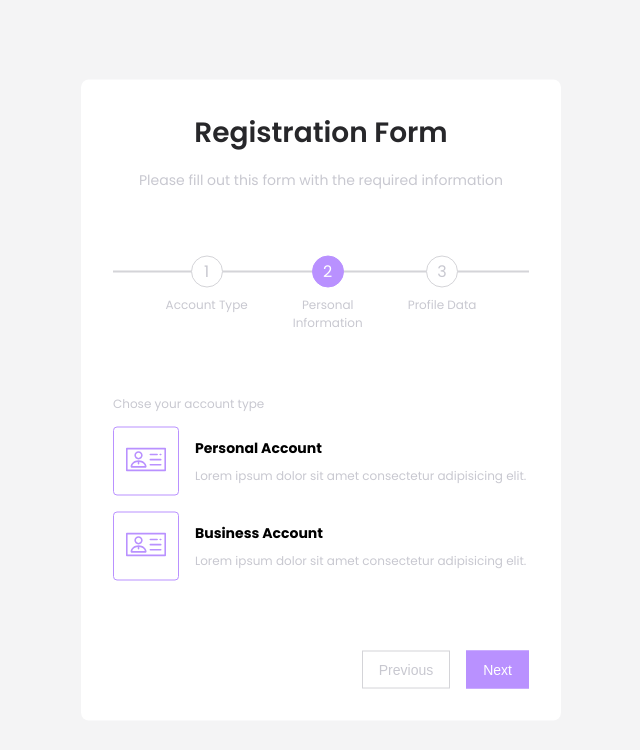
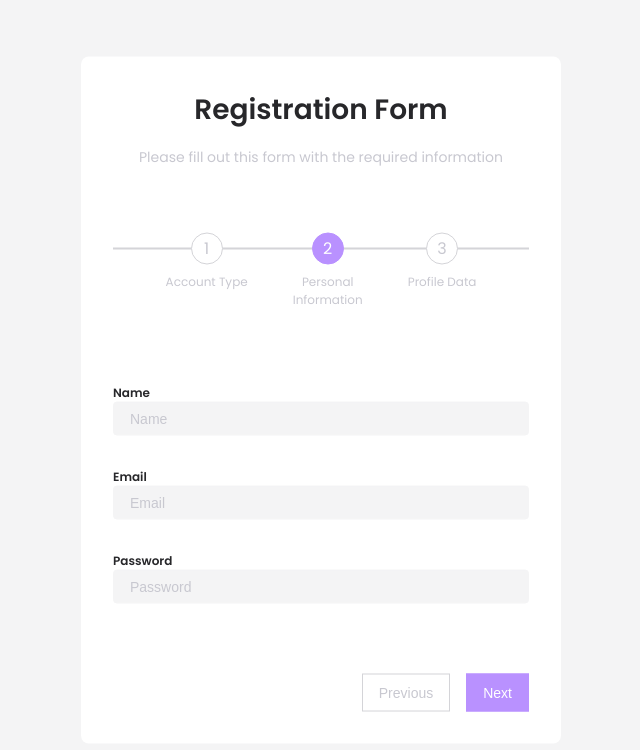
Before and after one commit to HukovaNastya/Multi-Step-Form, a React (Vite) app: page / in a window 1280 px wide. Both pictures are taken after a click on the button "Next". Shown: the top 750 px of the page, without its empty margins (319-959 px from the left). Built offline with nearby package versions, Linux system fonts and the light colour scheme.

Commit message:
added-vuew-for-the-second-and-third0screen

```diff
--- a/src/components/AccountOption/AccountOption.tsx
+++ b/src/components/AccountOption/AccountOption.tsx
@@ -8,7 +8,6 @@ interface AccountOptionProps {
     title?:string;
     text?:string;
 }
-
 
 const AccountOption:React.FC<AccountOptionProps> = ({title, text}) => {
     return (
--- /dev/null
+++ b/src/components/Label/Label.tsx
@@ -0,0 +1,16 @@
+import React, {type ReactNode} from "react";
+
+interface LabelProps {
+    htmlFor?:any;
+    className?:string;
+    children?:ReactNode
+}
+
+
+const Label:React.FC<LabelProps> =({ htmlFor,className, ...props }) => {
+    return(
+        <label htmlFor={htmlFor} {...props}/>
+    )
+}
+
+export default Label;
--- /dev/null
+++ b/src/components/RegistrationFormContent/ContentForSecondStep.tsx
@@ -0,0 +1,33 @@
+import RegistrationFormInput from "../RegistrationFormInput/RegistrationFormInput.tsx";
+
+
+const ContentForSecondStep = () => {
+    return (
+        <div className='content-wrapper'>
+            <RegistrationFormInput
+                titleText='Name'
+                htmlFor='name'
+                innerRef={null}
+                id={1}
+                inputType='text'
+                placeholder='Name'
+            />
+            <RegistrationFormInput
+                titleText='Email'
+                htmlFor='email'
+                innerRef={null}
+                id={2}
+                inputType='email'
+                placeholder='Email'/>
+            <RegistrationFormInput
+                titleText='Password'
+                htmlFor='password'
+                innerRef={null}
+                id={3}
+                inputType='password'
+                placeholder='Password'/>
+        </div>
+    )
+}
+
+export default ContentForSecondStep;
--- /dev/null
+++ b/src/components/RegistrationFormContent/ContentForThirdStep.tsx
@@ -0,0 +1,32 @@
+import RegistrationFormInput from "../RegistrationFormInput/RegistrationFormInput.tsx";
+
+const ContentForThirdStep= () => {
+    return (
+        <div className='content-wrapper'>
+            <RegistrationFormInput
+                titleText='Age'
+                htmlFor='age'
+                innerRef={null}
+                id={3}
+                inputType='number'
+                placeholder='Age'
+            />
+            <RegistrationFormInput
+                titleText='Area of interest'
+                htmlFor='interest'
+                innerRef={null}
+                id={4}
+                inputType='interest'
+                placeholder='Area of interest'/>
+            <RegistrationFormInput
+                titleText='Bio / Description'
+                htmlFor='description'
+                innerRef={null}
+                id={5}
+                inputType='type'
+                placeholder='Bio / Description'/>
+        </div>
+    )
+}
+
+export default ContentForThirdStep;
--- a/src/components/RegistrationFormContent/RegistrationFormContent.css
+++ b/src/components/RegistrationFormContent/RegistrationFormContent.css
@@ -40,3 +40,11 @@
 .form-account-options .account-option-wrapper + .account-option-wrapper{
     padding-top: 16px;
 }
+
+.content-wrapper {
+    padding-top: 60px;
+}
+
+.content-wrapper .registration-form-input-wrapper + .registration-form-input-wrapper {
+    padding-top: 32px;
+}
--- a/src/components/RegistrationFormContent/index.tsx
+++ b/src/components/RegistrationFormContent/index.tsx
@@ -3,6 +3,8 @@ import ContentForFirstStep from "./ContentForFirstStep.tsx";
 import {useMemo, useState} from "react";
 import './RegistrationFormContent.css';
 import Button from "../Button/Button.tsx";
+import ContentForSecondStep from "./ContentForSecondStep.tsx";
+import ContentForThirdStep from "./ContentForThirdStep.tsx";
 
 const RegistrationFormContent = () => {
     const steps = useMemo(() => {
@@ -36,7 +38,9 @@ const RegistrationFormContent = () => {
                     current={step}
                 />
             </div>
-            <ContentForFirstStep/>
+            {
+                step === 0 ?  <ContentForFirstStep/> : step === 1 ? <ContentForSecondStep/> : <ContentForThirdStep/>
+            }
             <div className='form-buttons d-flex justify-end'>
                 <div>
                     <Button
--- /dev/null
+++ b/src/components/RegistrationFormInput/RegistrationFormInput.css
@@ -0,0 +1,18 @@
+.registration-form-input label + input {
+    margin-top: 10px;
+}
+
+.registration-form-input {
+    padding: 8px 16px;
+    border-radius: 4px;
+    border: 1px solid #F4F4F5;
+    background: #F4F4F5;
+    outline: none;
+    color: #C8C8D0;
+    font-weight: 400;
+}
+
+.registration-form-input::placeholder {
+    color: #C8C8D0;
+    opacity: 1;
+}
--- /dev/null
+++ b/src/components/RegistrationFormInput/RegistrationFormInput.tsx
@@ -0,0 +1,38 @@
+import Label from "../Label/Label.tsx";
+import Typography from "../Typography/Typography.tsx";
+import "./RegistrationFormInput.css";
+import TextField from "../TextField/TextField.tsx";
+import React, {type ReactNode} from "react";
+
+interface RegistrationFormInputProps {
+    titleText?: string;
+    className?:string;
+    children?:ReactNode;
+    htmlFor?:any;
+    innerRef?:any;
+    id?:any;
+    inputType?:any;
+    placeholder?:any;
+}
+
+const RegistrationFormInput:React.FC<RegistrationFormInputProps> = ({titleText, htmlFor, innerRef, id, inputType, placeholder}) => {
+    return (
+        <div className='d-flex flex-column registration-form-input-wrapper'>
+               <Label htmlFor={htmlFor} className='registration-form-label'>
+                   <Typography variant="h3" className="label form-title text-small">
+                       {titleText}
+                   </Typography>
+               </Label>
+            <TextField
+                innerRef={innerRef}
+                id={id}
+                className='registration-form-input  text-medium'
+                type={inputType}
+                name={htmlFor}
+                placeholder={placeholder}
+            />
+        </div>
+    )
+}
+
+export default RegistrationFormInput;
--- /dev/null
+++ b/src/components/TextField/TextField.tsx
@@ -0,0 +1,25 @@
+import React from "react";
+
+interface TextFieldProps {
+    innerRef?:any;
+    className?:string;
+    id?:any;
+    type?:any;
+    name?:any;
+    placeholder?:any;
+}
+
+const TextField:React.FC<TextFieldProps> = ({ innerRef, className, id, type, name, placeholder, }) => {
+    return (
+        <input
+            ref={innerRef}
+            className={className}
+            id={id}
+            name={name}
+            type={type}
+            placeholder={ placeholder}
+        />
+    )
+}
+
+export default TextField;
```
